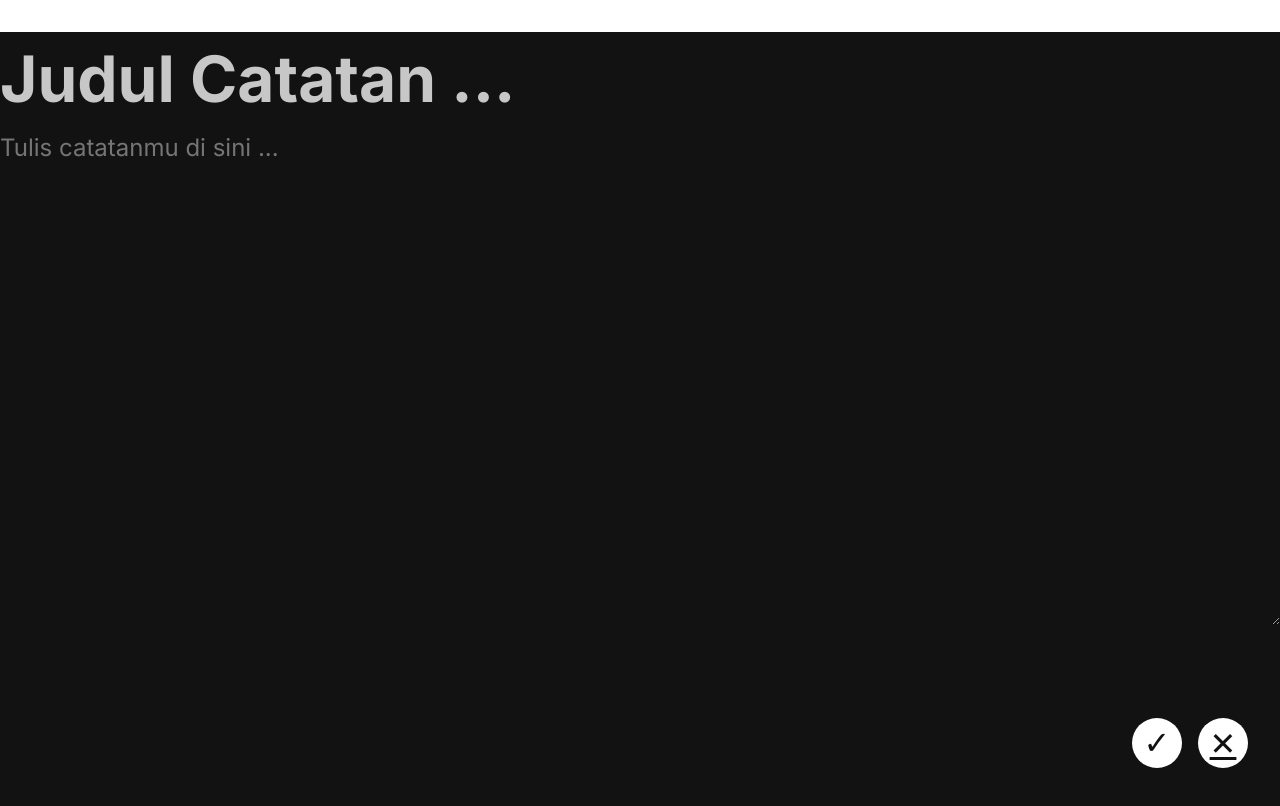
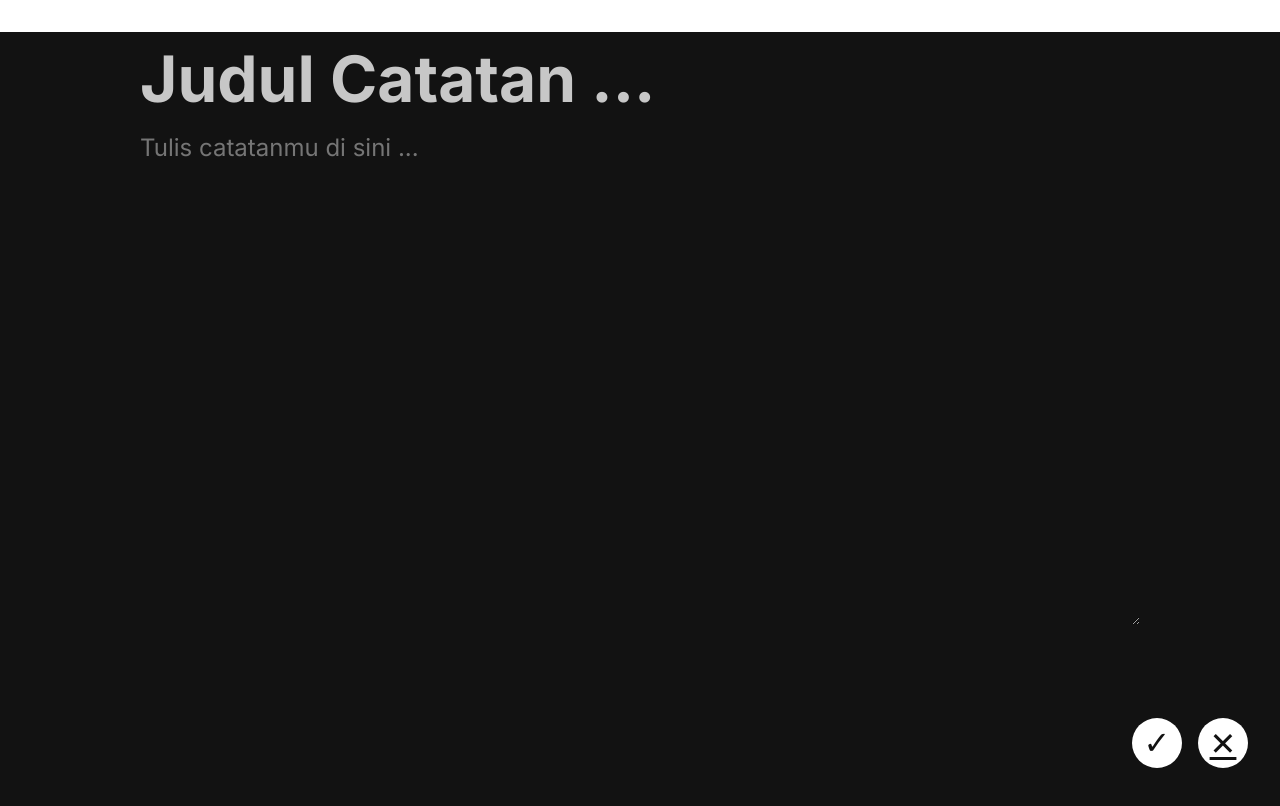
Before and after one commit to ZDHAN-Maker/Asah-, a React (Vite) app in the folder personal-notes-app-starter/: page /add in a window 1280 px wide. Shown: the top 806 px of the page. Built offline with nearby package versions, Linux system fonts and the light colour scheme.

Commit message:
Selesai Personal Notes App

```diff
--- a/personal-notes-app-starter/src/App.jsx
+++ b/personal-notes-app-starter/src/App.jsx
@@ -16,5 +16,4 @@ function App() {
     </div>
   );
 }
-
 export default App;
--- a/personal-notes-app-starter/src/pages/homepages.jsx
+++ b/personal-notes-app-starter/src/pages/homepages.jsx
@@ -23,7 +23,6 @@ export default function HomePage() {
           <p>Tidak ada catatan</p>
         </div>
       )}
-
       <div className="homepage__action">
         <Link to="/add" className="action">+</Link>
       </div>
--- a/personal-notes-app-starter/src/styles/style.css
+++ b/personal-notes-app-starter/src/styles/style.css
@@ -110,9 +110,9 @@ main {
 }
 
 .detail-page {
-  margin: 0 auto;
-  margin-top: 32px;
-  width: 90%;
+  display: flex;
+  justify-content: center;
+  padding: 40px 16px;
 }
 
 .detail-page__title {
@@ -137,6 +137,7 @@ main {
   gap: 16px;
   bottom: 32px;
   right: 32px;
+
 }
 
 .action {
@@ -155,7 +156,11 @@ main {
 }
 
 .add-new-page__input {
-  margin-top: 32px;
+  margin: 32px auto;
+  max-width: 1000px;
+  display: flex;
+  flex-direction: column;
+  align-items: center;
 }
 
 .add-new-page__input .add-new-page__input__title {
```
